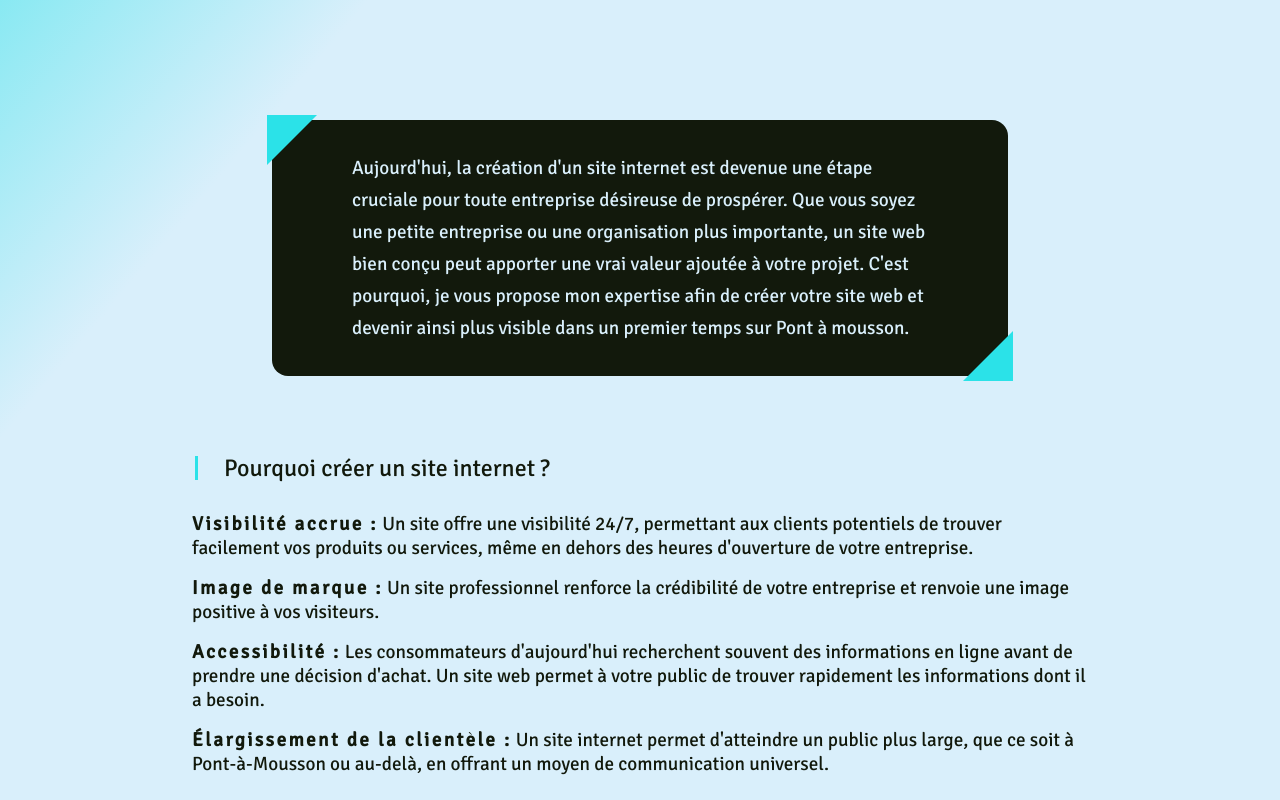
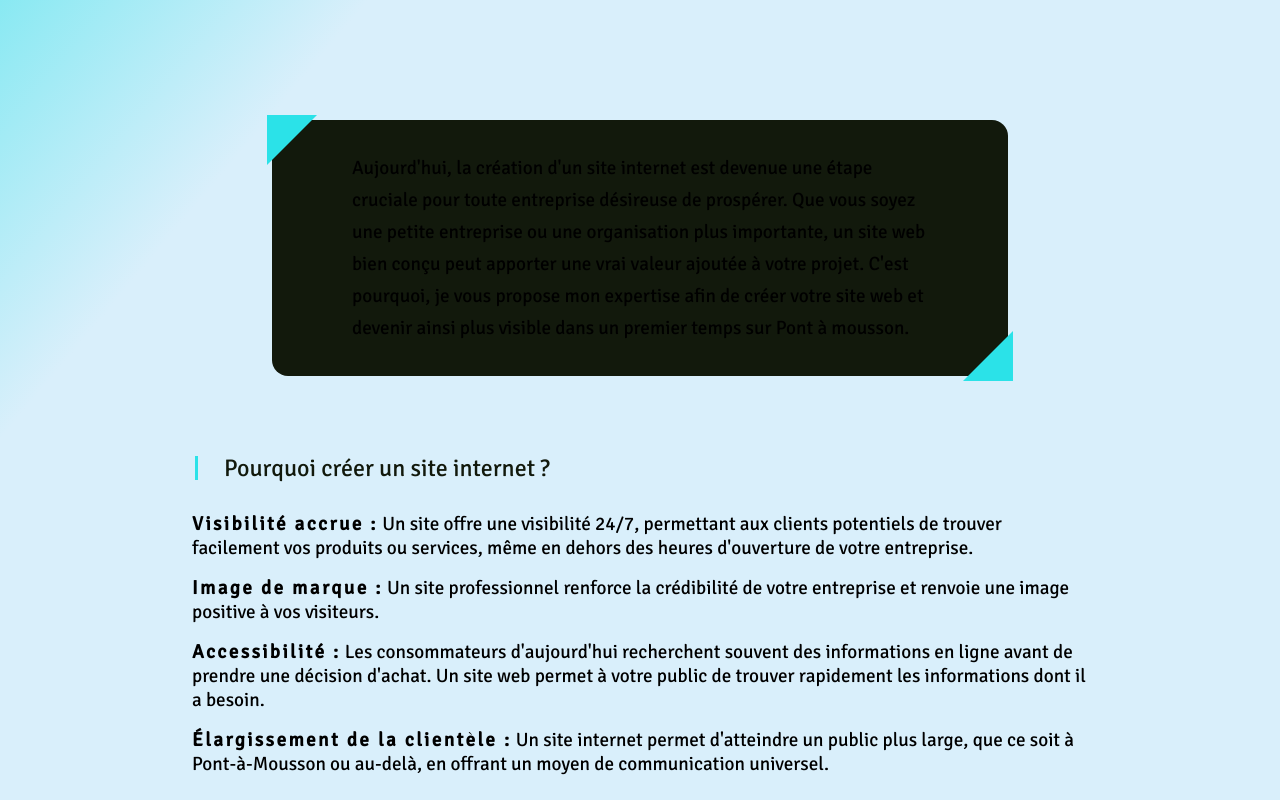
Before and after one commit to thiebautremy/site-perso-nextjs, a Next.js app: page / in a window 1280 px wide. Shown: the part 680-1480 px from the top of the page. Built offline with nearby package versions, Linux system fonts and the light colour scheme.

Commit message:
fix p style

```diff
--- a/components/Description/Description.module.scss
+++ b/components/Description/Description.module.scss
@@ -7,4 +7,8 @@
     rgba(var.$color-blue, 0.5) 0%,
     var.$color-bg 15%
   );
+
+  p {
+    color: var.$color-bg--black;
+  }
 }
```
